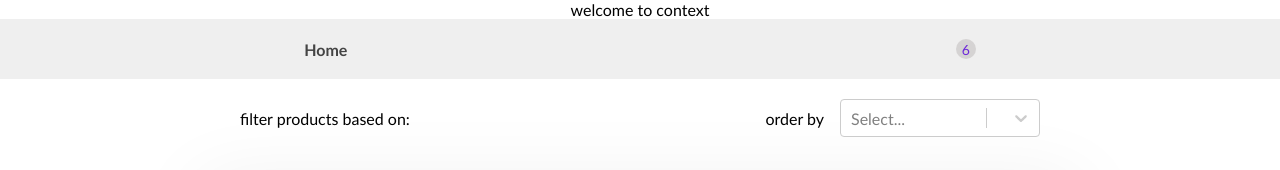
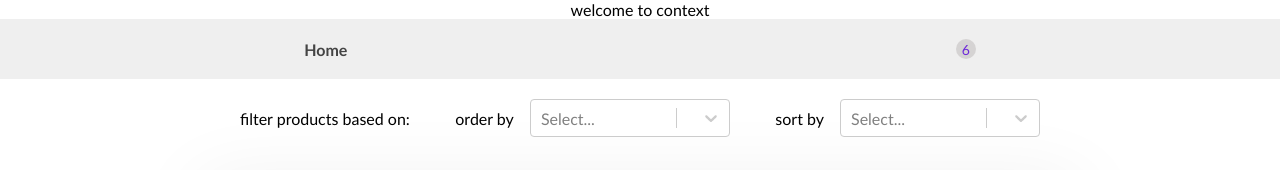
Before and after one commit to mehrnazpishyar/React-review, a React (Create React App) app: page / in a window 1280 px wide. Shown: the top 170 px of the page. Built offline with nearby package versions, Linux system fonts and the light colour scheme.

Commit message:
add sort option

```diff
--- a/src/components/Filter/FilterProducts.js
+++ b/src/components/Filter/FilterProducts.js
@@ -12,15 +12,30 @@
   { value: "XXXL", label: "XXXL" },
 ];
 
+const sortOptions = [
+  { value: "highest", label: "highest" },
+  { value: "lowest", label: "lowest" },
+];
+
 const FilterProducts = () => {
   const dispatch = useProductsActions();
   const [value, setValue] = useState("");
+  const [sort, setSort] = useState("");
 
   const changeHandler = (selectedOption) => {
     console.log(selectedOption);
     // dispatch({type:"filter", selectedOption:selectedOption})
     dispatch({ type: "filter", selectedOption });
+    dispatch({ type: "sort", selectedOption:sort });
     setValue(selectedOption);
+  };
+
+
+  const sortHandler = (selectedOption) => {
+    console.log(selectedOption);
+    // dispatch({type:"filter", selectedOption:selectedOption})
+    dispatch({ type: "sort", selectedOption });
+    setSort(selectedOption);
   };
 
   return (
@@ -35,6 +50,15 @@
           className={styles.select}
         />
       </div>
+      <div className={styles.selectContainer}>
+        <span> sort by</span>
+        <Select
+          value={sort}
+          onChange={sortHandler}
+          options={sortOptions}
+          className={styles.select}
+        />
+      </div>
     </div>
   );
 };
--- a/src/components/Providers/ProductsProvider.js
+++ b/src/components/Providers/ProductsProvider.js
@@ -1,5 +1,6 @@
 import React, { useContext, useReducer } from "react";
 import { productsData } from "../db/products";
+import _ from "lodash";
 
 const ProductContext = React.createContext(); //state
 const ProductContextDispatcher = React.createContext(); //setState()
@@ -49,7 +50,7 @@
       return filterProduct;
 
     case "filter": {
-      const value=action.selectedOption.value;
+      const value = action.selectedOption.value;
       if (value === "") {
         return productsData;
       } else {
@@ -58,6 +59,15 @@
           (p) => p.availableSize.indexOf(value) >= 0
         );
         return updatedProducts;
+      }
+    }
+    case "sort": {
+      const value = action.selectedOption.value;
+      const products = [...state];
+      if (value === "lowest") {
+        return _.orderBy(products, ['price'], ['asc'])
+      } else {
+        return _.orderBy(products, ['price'], ['desc'])
       }
     }
 
```
